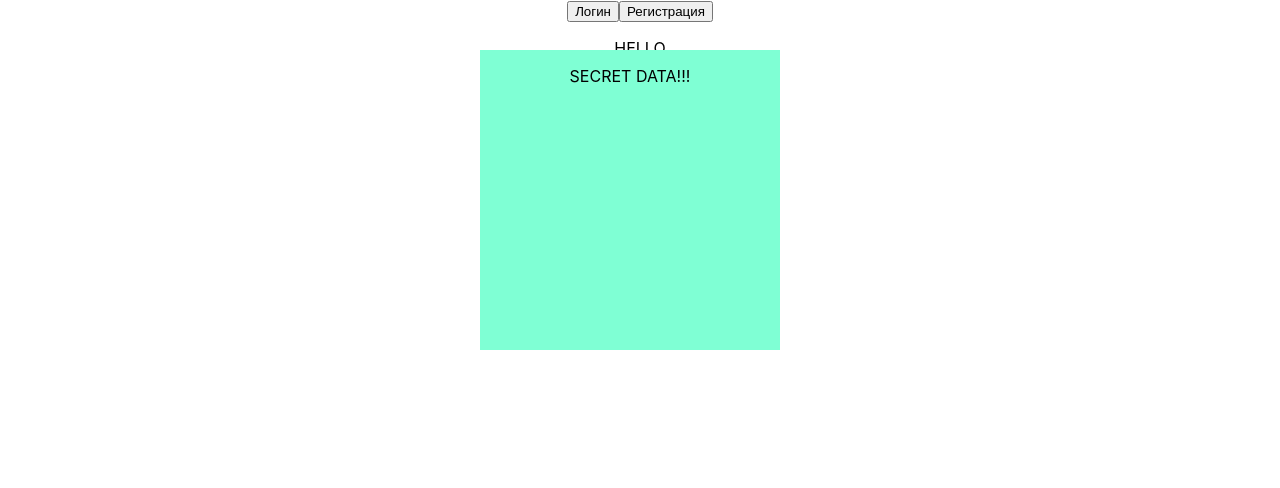
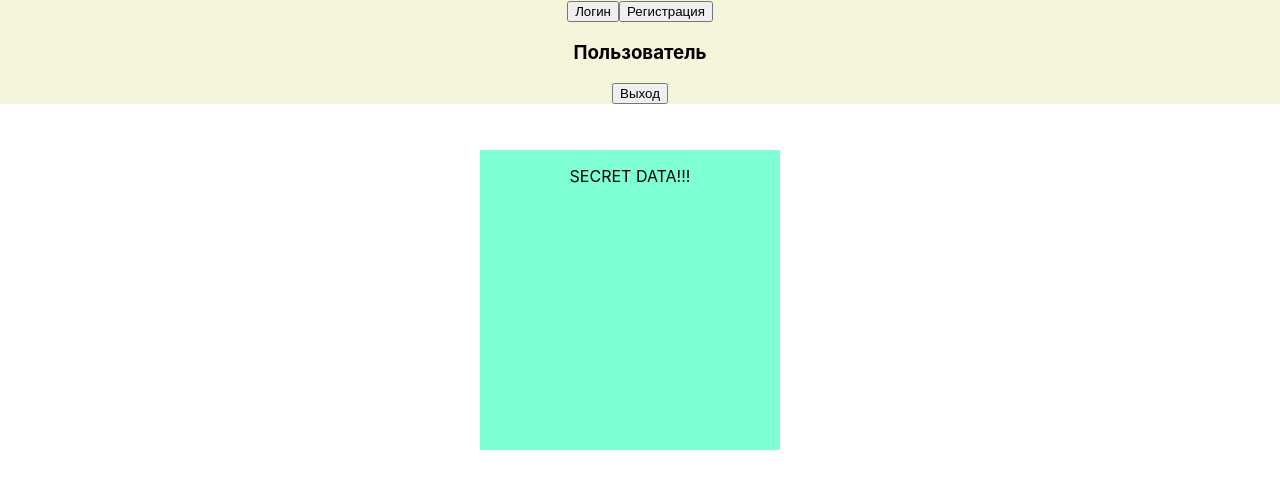
Before and after one commit to IvanMishinSever/jwt_client, a React (Create React App) app: page / in a window 1280 px wide. Shown: the top 488 px of the page. Built offline with nearby package versions, Linux system fonts and the light colour scheme.

Commit message:
add authorization cpmponent

```diff
--- /dev/null
+++ b/src/Components/Authorization/Authorization.css
@@ -0,0 +1,4 @@
+.Authorization {
+    text-align: center;
+    background-color: beige;
+  }
--- /dev/null
+++ b/src/Components/Authorization/Authorization.js
@@ -0,0 +1,88 @@
+import React from 'react';
+//import { closeActivationForm } from '../authSlice';
+import './Authorization.css';
+import Registration from "../Authorization/Registration/Registration";
+import Login from "../Authorization/Login/Login";
+
+import Activation from "../Authorization/Activation/Activation";
+import {openRegistrationForm, openLoginForm} from '../Authorization/authSlice';
+
+const Authorization= (props) => {
+    const {dispatch} = props;
+
+    //RENDER COMPONENT
+  const renderRegistration = () => {
+    return (
+    <Registration
+      dispatch={dispatch}
+      userData={props.userData}
+      />
+    );
+  };
+
+//LOGIN COMPONENT
+const renderLogin = () => {
+  return (
+  <Login
+    dispatch={dispatch}
+    userData={props.userData}
+    />
+  );
+};
+//ACTIVATION COMPONENT
+const renderActivation = () => {
+  return (
+  <Activation
+    dispatch={dispatch}
+    userData={props.userData}
+    />
+  );
+};
+// RENDER BUTTONS
+const buttonsForm = () => {
+    return (
+        <div className="Authorization">
+          <button onClick = {() => dispatch(openLoginForm())}>Логин</button>
+          <button onClick = {() => dispatch(openRegistrationForm())}>Регистрация</button>
+        </div>
+      );
+}
+
+const render = () =>{
+    if (props.userData.email) {
+        return (
+            <div className="Authorization">
+            <h3>Пользователь {props.userData.email}</h3>
+            <button>Выход</button>
+
+            </div>
+          );
+
+    } else {
+        return (
+            <div className="Authorization">
+            <button onClick = {() => dispatch(openLoginForm())}>Логин</button>
+            <button onClick = {() => dispatch(openRegistrationForm())}>Регистрация</button>
+            <h3>Пользователь {props.userData.email}</h3>
+            <button>Выход</button>
+
+            </div>
+          );
+    }
+
+}
+
+
+    if (props.userData.openRegistrationForm === true) {
+        return renderRegistration();
+    }
+    if (props.userData.openLoginForm === true) {
+      return renderLogin();
+  }
+    if (props.userData.openActivationForm === true) {
+      return renderActivation();
+    }
+    return render();
+  }
+
+  export default Authorization;
--- a/src/Components/Main/Main.js
+++ b/src/Components/Main/Main.js
@@ -1,15 +1,16 @@
 import React from "react";
 import './Main.css';
-import Registration from "../Authorization/Registration/Registration";
-import Login from "../Authorization/Login/Login";
+//import Registration from "../Authorization/Registration/Registration";
+//import Login from "../Authorization/Login/Login";
 import MainData from "./MainData/MainData";
-import Activation from "../Authorization/Activation/Activation";
+//import Activation from "../Authorization/Activation/Activation";
+import Authorization from "../Authorization/Authorization";
 import {openRegistrationForm, openLoginForm} from '../Authorization/authSlice';
 
 const Main = (props) => {
   const {dispatch} = props;
  // const [showRegistration, setShowRegistration] = useState(false);
-
+/*
 //RENDER COMPONENT
   const renderRegistration = () => {
     return (
@@ -38,14 +39,37 @@ const renderActivation = () => {
     />
   );
 };
+*/
+/*
 // MAIN VIEW RENDER
 const renderMainView = () => {
   return (
   <div className="Main">
     <button onClick = {() => dispatch(openLoginForm())}>Логин</button>
     <button onClick = {() => dispatch(openRegistrationForm())}>Регистрация</button>
+    <h3>Пользователь {props.userData.email}</h3>
+    <button>Выход</button>
     <p> HELLO </p>
+    <Authorization
+    dispatch={dispatch}
+    userData={props.userData}
+    />
+    <MainData
+    dispatch={dispatch}
+    userData={props.userData}
+    />
+ </div>
 
+  );
+};
+*/
+const renderMainView = () => {
+  return (
+  <div className="Main">
+    <Authorization
+    dispatch={dispatch}
+    userData={props.userData}
+    />
     <MainData
     dispatch={dispatch}
     userData={props.userData}
@@ -57,7 +81,7 @@ const renderMainView = () => {
 
 //RENDER
 
-
+/*
   if (props.userData.openRegistrationForm === true) {
       return renderRegistration();
   }
@@ -67,7 +91,7 @@ const renderMainView = () => {
   if (props.userData.openActivationForm === true) {
     return renderActivation();
   }
-
+ */
 
       return renderMainView();
 
--- a/src/Components/Main/MainData/MainData.css
+++ b/src/Components/Main/MainData/MainData.css
@@ -2,7 +2,7 @@
   text-align: center;
   background-color: aquamarine;
   position: absolute;
-    top:  50px;
+    top:  150px;
     right: 500px;
     width: 300px;
     height: 300px;
```
